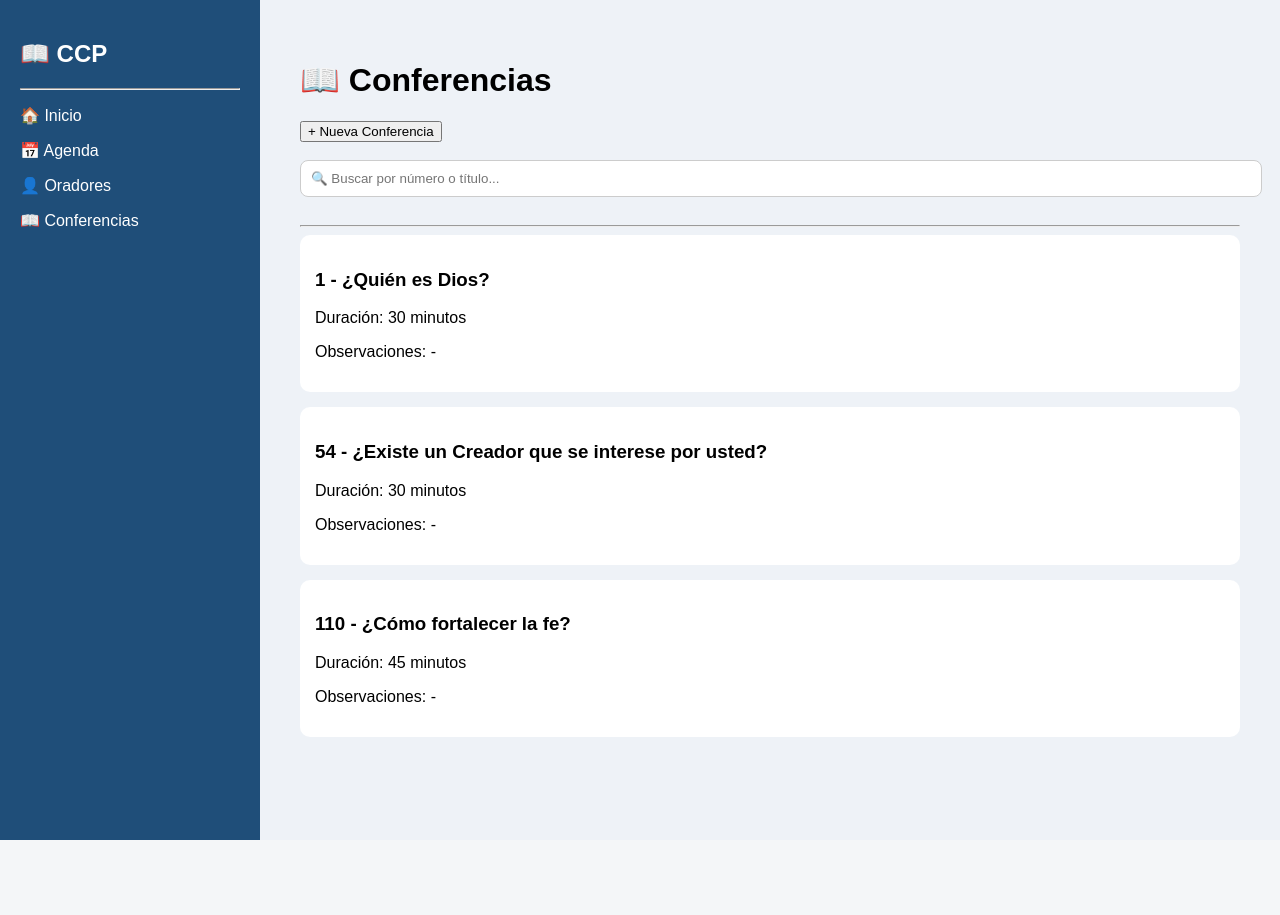
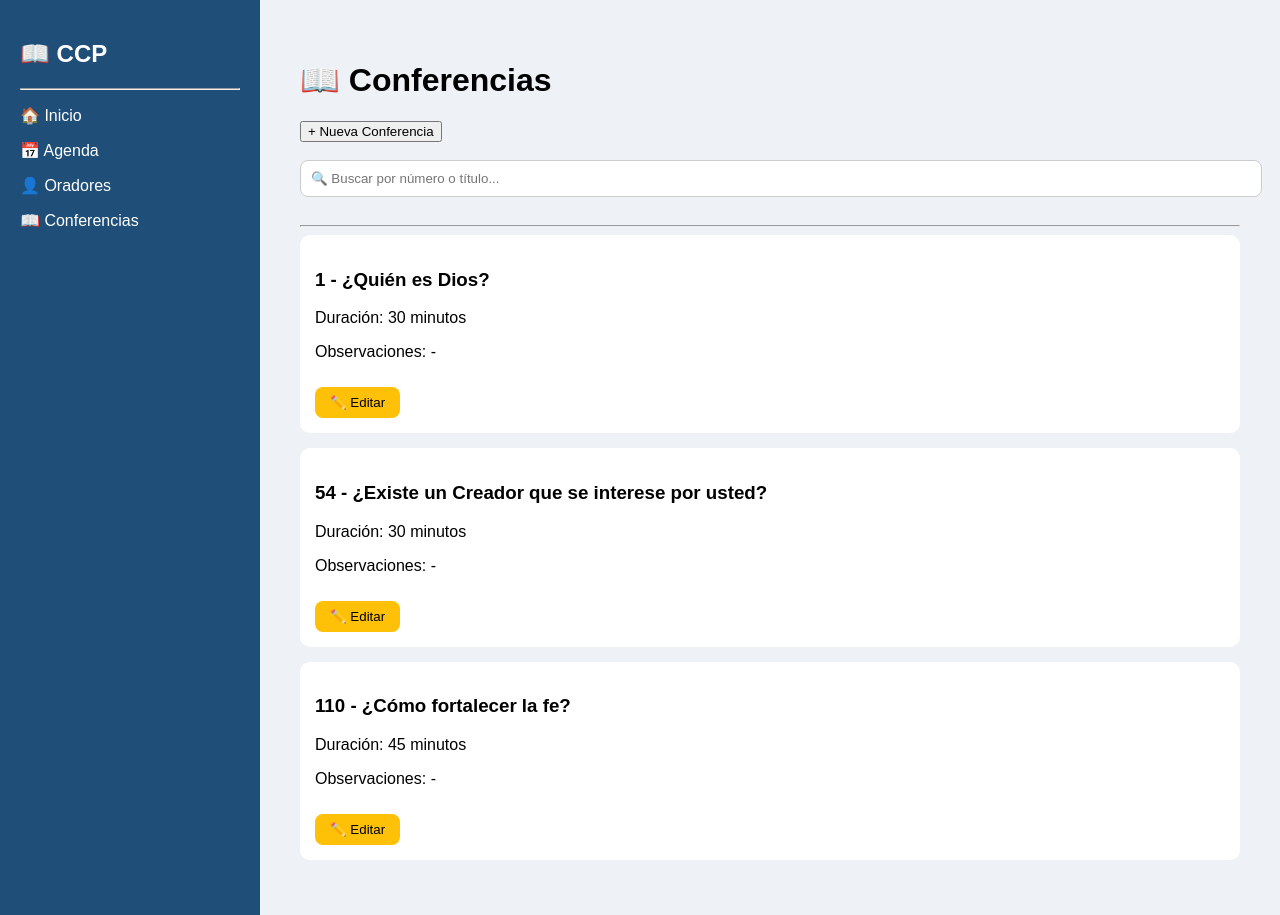
Before and after one commit to Freezo88/CCP--Coordinador-de-Conferencias, a React (Vite) app in the folder frontend/: page / in a window 1280 px wide. Both pictures are taken after a click on the element "📖 Conferencias". Before the commit the page ends 840 px from the top, so only its background shows below. Built offline with nearby package versions, Linux system fonts and the light colour scheme.

Commit message:
feat: editar conferencias

```diff
--- a/frontend/src/pages/Conferencias.tsx
+++ b/frontend/src/pages/Conferencias.tsx
@@ -62,7 +62,7 @@ export default function Conferencias() {
       return;
     }
 
-    setConferencias([
+        setConferencias([
       ...conferencias,
       {
         id: Date.now(),
@@ -75,6 +75,16 @@ export default function Conferencias() {
     ]);
 
     limpiarFormulario();
+  }
+
+  function editarConferencia(conferencia: Conferencia) {
+    setNumero(conferencia.numero.toString());
+    setTitulo(conferencia.titulo);
+    setDuracion(conferencia.duracion.toString());
+    setObservaciones(conferencia.observaciones);
+
+    setIdEditando(conferencia.id);
+    setMostrarFormulario(true);
   }
 
   return (
@@ -149,6 +159,19 @@ export default function Conferencias() {
             {" "}
             {c.observaciones || "-"}
           </p>
+          <button
+  onClick={() => editarConferencia(c)}
+  style={{
+    marginTop: "10px",
+    background: "#ffc107",
+    border: "none",
+    padding: "8px 15px",
+    borderRadius: "8px",
+    cursor: "pointer",
+  }}
+>
+  ✏️ Editar
+</button>
         </div>
       ))}
     </div>
```
